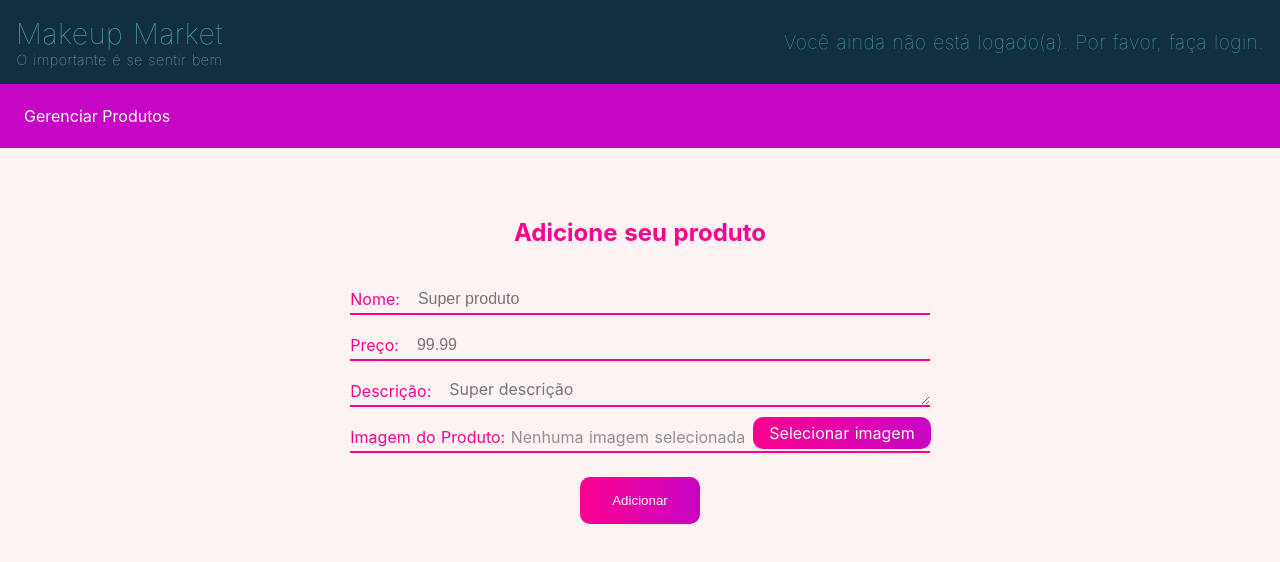
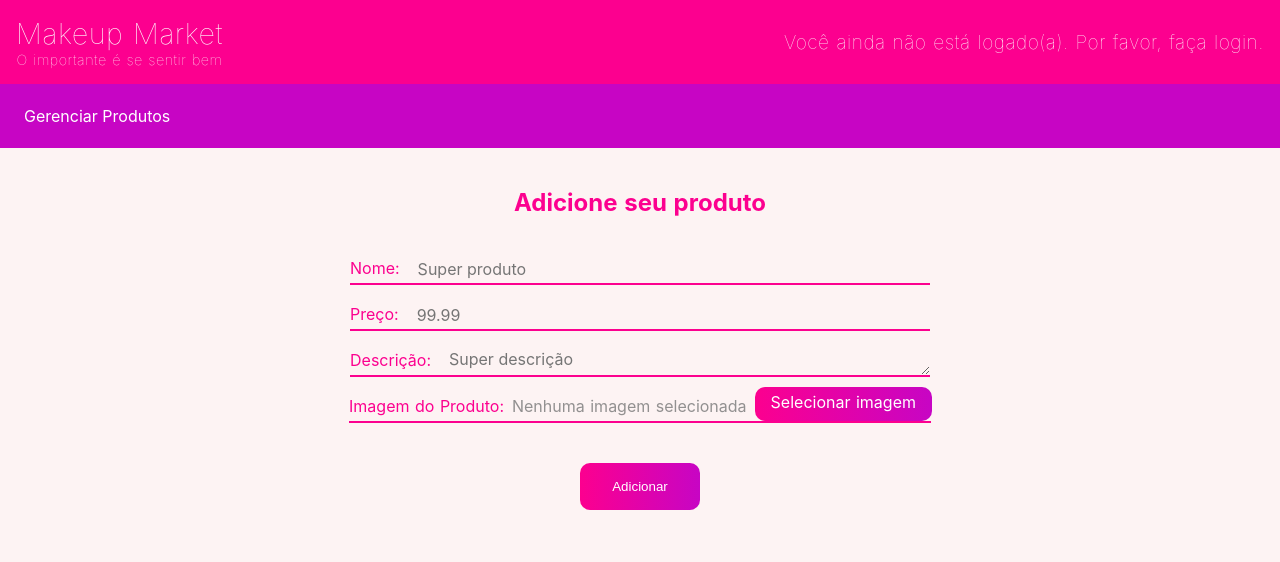
Before and after one commit to joaovictoralencar/template-loja, a Nuxt app: page /products/add in a window 1280 px wide. Shown: the top 562 px of the page. Built offline with nearby package versions, Linux system fonts and the light colour scheme; no server answers.

Commit message:
estilizando formulario

```diff
--- a/assets/styles/style.scss
+++ b/assets/styles/style.scss
@@ -25,13 +25,13 @@ body {
 }
 
 a {
-  color: $teal-light;
+  color: $white;
   text-decoration: none;
   transition: all 0.3s ease;
 }
 
 a:hover {
-  color: $teal;
+  color: $grey-text;
 }
 
 .container {
@@ -70,3 +70,27 @@ h1,h2,h3,h4 {
   max-width: 600px;
   max-height: 600px;
 }
+
+/* -----
+SVG Icons - svgicons.sparkk.fr
+----- */
+
+.svg-icon {
+  width: 1em;
+  height: 1em;
+}
+
+.svg-icon path,
+.svg-icon polygon,
+.svg-icon rect {
+  fill: #4691f6;
+}
+
+.svg-icon circle {
+  stroke: #4691f6;
+  stroke-width: 1;
+}
+
+.product-price {
+  color: $product-price;
+}
--- a/assets/styles/variables.scss
+++ b/assets/styles/variables.scss
@@ -6,5 +6,5 @@ $purple: #C705C4;
 $teal: #068587;
 $teal-light: #4FB99F;
 $white: #fff;
-$black: #ccc;
+$black: #000;
 $product-price: green;
--- a/components/Form.vue
+++ b/components/Form.vue
@@ -4,10 +4,10 @@
       {{ formTitle }}
     </h1>
     <form @submit.prevent="submitFunction" enctype="multipart/form-data" class="form">
-      <div v-for="label in labels" :key="label.name" class="input-label">
-        <label :ref="label.title" :for="label.name" :class="'label-'+label.type" class="input-title">
+      <div v-for="label in labels" :key="label.name" :class="label.type" class="input-label">
+        <label :ref="label.title" :for="label.name" :class="label.type" class="input-title">
           {{ label.title || label.name }}:
-          <span id="fileName" v-if="label.type === 'file'" :ref="label.type+'Name'">Nenhuma imagem selecionada</span>
+          <div id="fileName" v-if="label.type === 'file'" :ref="label.type+'Name'"><p>Nenhuma imagem selecionada</p></div>
           <label :for="label.name" v-if="label.type === 'file'" class="input-file-button">
             Selecionar imagem
           </label>
@@ -40,6 +40,7 @@
           :required="label.required || false"
           :ref="label.name"
         />
+        <img v-if="label.type ==='file'" :ref="label.name+'Img'" :alt="fileName" class="uploaded-image">
       </div>
       <input :value="submitText" type="submit" class="input-submit">
     </form>
@@ -73,7 +74,8 @@ export default {
   },
   data () {
     return {
-      fileName: null
+      fileName: null,
+      uploadedImage: null
     }
   },
   methods: {
@@ -83,6 +85,7 @@ export default {
         this.$emit(labelName + '-listener', file)
         this.fileName = file.name
         this.$refs.fileName[0].textContent = this.fileName
+        this.$refs[labelName + 'Img'][0].src = URL.createObjectURL(file)
       }
     },
     paintInputOnFocus (labelTitle) {
@@ -109,12 +112,21 @@ h1 {
   max-width: 580px;
   width: auto;
   .input-label {
-    display: flex;
-    width: 100% !important;
+    display: inline-flex;
+    width: 100%;
     margin: 0.5rem 0;
     color: $pink;
     min-height: 30px;
     font-size: 16px;
+    :hover{
+      cursor: text;
+    }
+    &.file {
+      cursor: pointer;
+      flex-direction: column;
+      align-items: center;
+      justify-content: center;
+    }
     input {
       width: 100%;
       height: 30px;
@@ -124,10 +136,18 @@ h1 {
       background-color: $main-bg-color !important;
       font-size: 16px;
       color: $grey-text;
+      font-family: 'Source Sans Pro', -apple-system, BlinkMacSystemFont, 'Segoe UI',
+      Roboto, 'Helvetica Neue', Arial, sans-serif
     }
     #fileName{
       color: $grey-text-light;
-      padding-right: 0.5rem;
+      padding: 0 0.5rem;
+      flex: 1;
+      p {
+        white-space: nowrap;
+        overflow: hidden;
+        text-overflow: ellipsis; // This is where the magic happens
+      }
     }
     .input-file{
       display: none;
@@ -139,13 +159,17 @@ h1 {
       border-bottom: 2px solid $pink;
       background-color: $main-bg-color;
       padding-right: 1rem;
-      line-height: 1.8;
+      line-height: 1.7;
+      flex: none;
+      white-space: nowrap;
+      text-overflow: ellipsis; // This is where the magic happens
       &.focus{
         border-color:  $purple;
       }
-      &.label-file {
-        width: 100%;
+      &.file {
+        display: flex;
         cursor: pointer;
+        max-height: 30px;
       }
     }
     input:focus {
@@ -201,6 +225,10 @@ h1 {
       cursor: pointer;
     }
   }
+  .uploaded-image {
+    margin: 0.5rem 0;
+    max-width: 200px;
+  }
 }
 
 </style>
--- a/components/ProductView.vue
+++ b/components/ProductView.vue
@@ -38,9 +38,6 @@ export default {
 <style scoped lang="scss">
 .product-container{
   padding: 1rem;
-  .product-price {
-    color: $product-price;
-  }
   .product-image-container{
     max-width: 200px;
     .product-image{
--- a/components/TheNavbar.vue
+++ b/components/TheNavbar.vue
@@ -71,20 +71,19 @@ export default {
 
 <style scoped lang="scss">
 nav {
-  margin-bottom: 70px;
+margin-bottom: 40px;
   font-weight: lighter;
   letter-spacing: 0.5px;
   /* position: fixed;
   top: 0; */
   width: 100%;
-  background-color: #112F41;
   .top-side {
     display: flex;
     justify-content: space-between;
     align-items: center;
     width: 100%;
     padding: 1rem;
-    background-color: #112F41;
+    background-color: $pink;
   }
   .bottom-side {
     display: flex;
@@ -100,9 +99,8 @@ nav {
   justify-content: center;
 }
 .nav .logo .subheader {
-  opacity: 0.7;
   font-size: 0.9rem;
-  color: white;
+  color: $white;
 }
 .nav .nav-content {
   font-size: 1rem;
--- a/pages/products/_id.vue
+++ b/pages/products/_id.vue
@@ -6,7 +6,9 @@
           {{ product.name }}
         </h1>
       </header>
-      <p>R$: {{ product.price }}</p>
+      <p class="product-price">
+        R$: {{ product.price }}
+      </p>
       <figure v-if="product.filePath">
         <img :src="product.filePath" :alt="'uma foto de ' + product.name" class="product-image">
         <figcaption>{{ product.name }}</figcaption>
@@ -16,11 +18,11 @@
     <aside v-if="relatedProducts.length > 0">
       <article>
         <header>
-          <h3>Products you might enjoy</h3>
+          <h3>Produtos que você pode gostar</h3>
         </header>
         <ul>
           <li v-for="related in relatedProducts" :key="related.id">
-            <nuxt-link :to="{ name: 'products-id', params: { id: related.id } }">
+            <nuxt-link :to="{ name: 'products-id', params: { id: related.id } }" class="product-list-item">
               {{ related.name }}
             </nuxt-link>
           </li>
@@ -84,5 +86,7 @@ aside {
 .title {
   font-size: 2rem;
 }
-
+.product-list-item{
+  color: $purple;
+}
 </style>
--- a/pages/products/add.vue
+++ b/pages/products/add.vue
@@ -28,8 +28,8 @@ export default {
       price: 600,
       filePath: {},
       labels: [
-        { title: 'Nome', name: 'name', type: 'text', placeholder: 'Super produto', required: false },
-        { title: 'Preço', name: 'price', type: 'number', placeholder: '99.99', required: false },
+        { title: 'Nome', name: 'name', type: 'text', placeholder: 'Super produto', required: true },
+        { title: 'Preço', name: 'price', type: 'number', placeholder: '99.99', required: true },
         { title: 'Descrição', name: 'description', type: 'text-area', placeholder: 'Super descrição', required: false },
         { title: 'Imagem do Produto', name: 'filePath', type: 'file', required: false }
       ]
```
Also changed, not shown: 2 other files (tests, documents, lock files or other folders).
